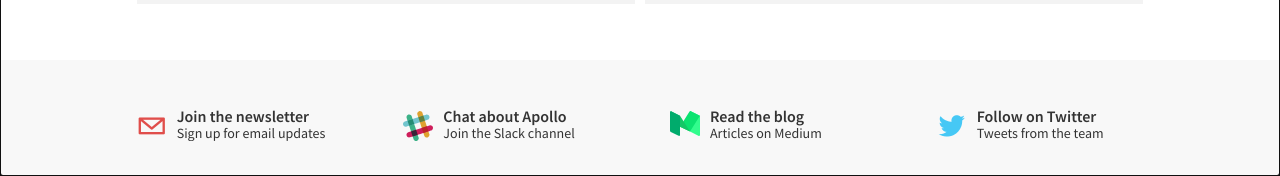
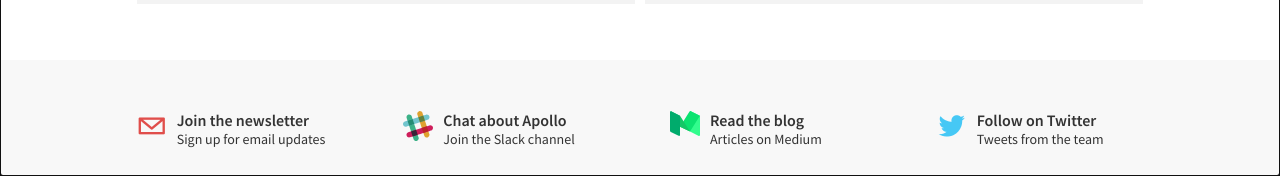
Before and after one commit to apollographql/apollo, a Jekyll site: the page built from index.html, in a window 1280 px wide. Shown: the part 1535-1711 px from the top of the page. Built offline with Jekyll 4.4.1, drawn with Linux system fonts in a browser that asks for light colours; some web fonts are replaced; comment, search, counter and statistics services are not loaded.

Commit message:
Addressing GitHub Issue 35
https://github.com/apollostack/apollo/issues/35

I’ll ask Dom for help in NOT using inline styles to make this happen.

```diff
--- a/_layouts/default.html
+++ b/_layouts/default.html
@@ -52,33 +52,33 @@
 
         <footer>
           <div class="list-contact">
-            <div class="item-contact">
+            <a class="title-contact link tertiary js-join-newsletter" style="text-decoration:none" href=""><div class="item-contact">
               <span class="icon-email image"></span>
-              <div class="meta">
-                <a class="title-contact link tertiary js-join-newsletter" href="">Join the newsletter</a>
-                <div class="desc-contact">Sign up for email updates</div>
+              <div class="meta" style="font-weight:600;">
+                Join the newsletter
+                <div class="desc-contact" style="font-weight:400;">Sign up for email updates</div>
+              </div></a>
+            </div>
+            <a class="title-contact link tertiary js-join-slack" style="text-decoration:none" href=""><div class="item-contact">
+              <img src="img/logo-slack.svg" class="image"/>
+              <div class="meta" style="font-weight:600;">
+                Chat about Apollo
+                <div class="desc-contact" style="font-weight:400;">Join the Slack channel</div>
               </div>
+            </div></a>
+            <a class="title-contact link tertiary" style="text-decoration:none" href="{{ site.url_blog}}" target="_blank" ><div class="item-contact">
+              <img src="img/logo-medium.svg" class="image"/>
+              <div class="meta" style="font-weight:600;">
+                Read the blog
+                <div class="desc-contact" style="font-weight:400;">Articles on Medium</div>
+              </div></a>
             </div>
-            <div class="item-contact">
-              <img src="img/logo-slack.svg" class="image"/>
-              <div class="meta">
-                <a class="title-contact link tertiary js-join-slack" href="">Chat about Apollo</a>
-                <div class="desc-contact">Join the Slack channel</div>
-              </div>
-            </div>
-            <div class="item-contact">
-              <img src="img/logo-medium.svg" class="image"/>
-              <div class="meta">
-                <a class="title-contact link tertiary" href="{{ site.url_blog}}" target="_blank">Read the blog</a>
-                <div class="desc-contact">Articles on Medium</div>
-              </div>
-            </div>
-            <div class="item-contact">
-              <span class="icon-twitter image"></span>
-              <div class="meta">
-                <a class="title-contact link tertiary" href="https://twitter.com/{{ site.twitter_username }}" target="_blank">Follow on Twitter</a>
-                <div class="desc-contact">Tweets from the team</div>
-              </div>
+             <a class="title-contact link tertiary" style="text-decoration:none" href="https://twitter.com/{{ site.twitter_username }}" target="_blank"> <div class="item-contact">
+            <span class="icon-twitter image"></span>
+              <div class="meta" style="font-weight:600;">
+                Follow on Twitter
+                <div class="desc-contact" style="font-weight:400;">Tweets from the team</div>
+              </div></a>
             </div>
           </div>
           <hr>
```
